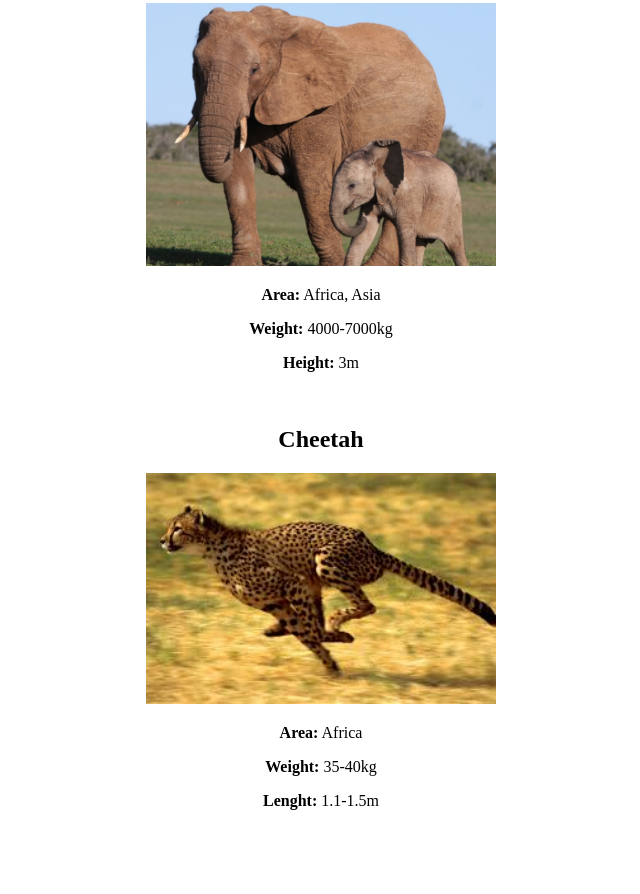
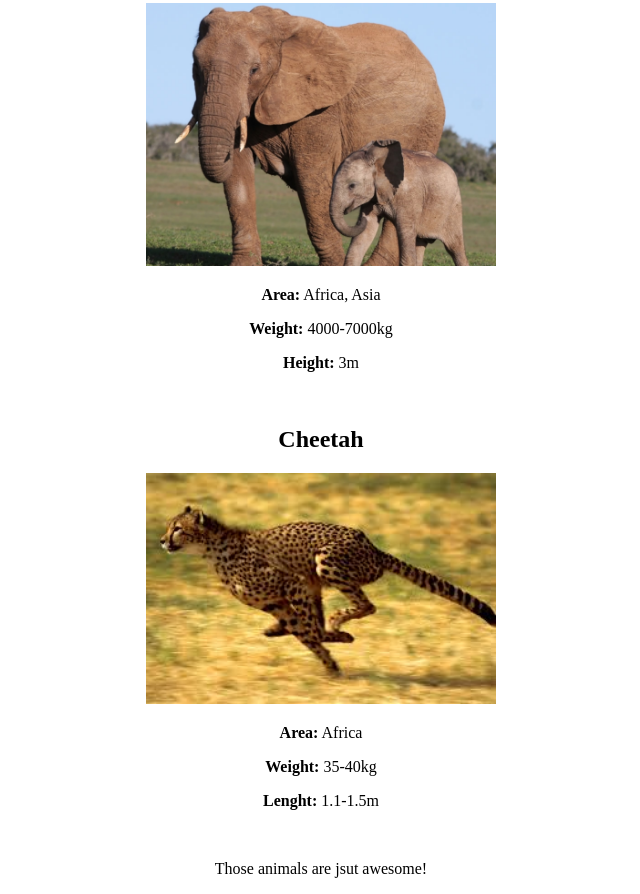
Before and after one commit to Sanadorando/FIRSTPR, a plain HTML site: page index.html in a window 1280 px wide. Shown: the part 770-1664 px from the top of the page, without its empty margins (319-959 px from the left). Before the commit the page ends 1622 px from the top, so only its background shows below. Drawn offline with Linux system fonts and the light colour scheme.

Commit message:
Третье изменение для своей ветке в index.html

```diff
--- a/index.html
+++ b/index.html
@@ -31,5 +31,6 @@
         <p><b>Weight:</b> 35-40kg</p>
         <p><b>Lenght:</b> 1.1-1.5m</p>
         <br>
+        <p>Those animals are jsut awesome!</p>
     </body>
 </html>
```
